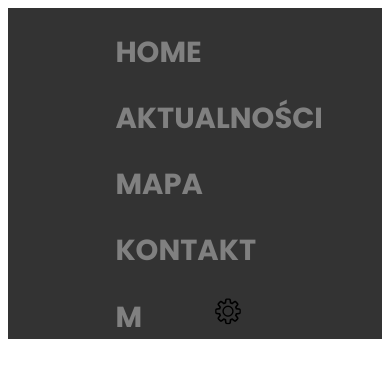
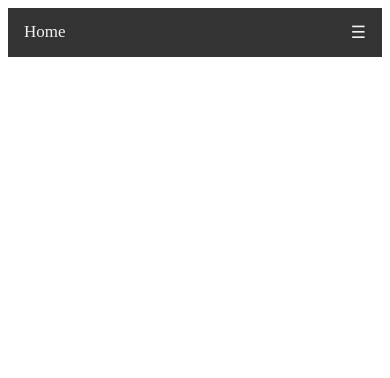
Before and after one commit to MikeZielony/WWW, an Angular app: page /navbar in a window 390 px wide. Shown: the top 378 px of the page. Built offline with nearby package versions, Linux system fonts and the light colour scheme.

Commit message:
Add responsive navbar

```diff
--- a/src/app/pages/menu/menu.component.html
+++ b/src/app/pages/menu/menu.component.html
@@ -3,7 +3,7 @@
     <h2 class="logo">StayMove</h2>
     <div class="toggle"></div>
   </header>
-  <video src="../../../assets/video/movie.mp4" type="video/>mp4" muted loop autoplay></video>
+  <video src="./assets/video/movie.mp4" type="video/>mp4" muted loop autoplay></video>
   <div class="overlay"></div>
   <div class="text">
     <h2>Travelling at Home</h2>
--- a/src/app/pages/navbar/navbar.component.css
+++ b/src/app/pages/navbar/navbar.component.css
@@ -1,3 +1,60 @@
+body {
+  font-family: sans-serif;
+  margin:0;
+}
+/* Add a black background color to the top navigation */
+.topnav {
+  background-color: #333;
+  overflow: hidden;
+}
+
+/* Style the links inside the navigation bar */
+.topnav a {
+  float: left;
+  display: block;
+  color: #f2f2f2;
+  text-align: center;
+  padding: 14px 16px;
+  text-decoration: none;
+  font-size: 17px;
+}
+
+/* Change the color of links on hover */
+.topnav a:hover {
+  background-color: #ddd;
+  color: black;
+}
+
+/* Hide the link that should open and close the topnav on small screens */
+.topnav .icon {
+  display: none;
+}
+
+/* When the screen is less than 600 pixels wide, hide all links, except for the first one ("Home"). Show the link that contains should open and close the topnav (.icon) */
+@media screen and (max-width: 600px) {
+  .topnav a:not(:first-child) {display: none;}
+  .topnav a.icon {
+    float: right;
+    display: block;
+  }
+}
+
+/* The "responsive" class is added to the topnav with JavaScript when the user clicks on the icon. This class makes the topnav look good on small screens (display the links vertically instead of horizontally) */
+@media screen and (max-width: 600px) {
+  .topnav.responsive {position: relative;}
+  .topnav.responsive a.icon {
+    position: absolute;
+    right: 0;
+    top: 0;
+  }
+  .topnav.responsive a {
+    float: none;
+    display: block;
+    text-align: left;
+  }
+}
+
+/*
 @import url('https://fonts.googleapis.com/css?family=Poppins:200,300,400,500,600,700,800,900&display=swap');
 *
 {
@@ -70,3 +127,4 @@ nav a::before {
 nav a:hover::before {
   width: 100%;
 }
+*/
--- a/src/app/pages/navbar/navbar.component.html
+++ b/src/app/pages/navbar/navbar.component.html
@@ -1,3 +1,18 @@
+<div class="topnav" id="myTopnav">
+
+    <a href="./home">Home</a>
+    <a href="./actual">Aktualności</a>
+    <a href="./mapa">Mapa</a>
+    <a href="./kontakt">Kontakt</a>
+    <a href="./menu">M</a>
+    <a href="./settings"><img src="../../../assets/icons/928422-32.png"></a>
+    <a href="javascript:void(0);" class="icon" onclick="myFunction()">&#9776;</a>
+
+</div>
+
+
+
+<!--
 <header>
   <div class="container">
     <h1 class="logo"></h1>
@@ -14,4 +29,4 @@
     </nav>
   </div>
 </header>
-<router-outlet></router-outlet>
+-->
--- a/src/app/pages/navbar/navbar.component.ts
+++ b/src/app/pages/navbar/navbar.component.ts
@@ -9,7 +9,18 @@ export class NavbarComponent implements OnInit {
 
   constructor() { }
 
+  public myFunction(): void {
+    const x = document.getElementById('myTopnav');
+    if (x.className === 'topnav') {
+      x.className += ' responsive';
+    } else {
+      x.className = 'topnav';
+    }
+  }
+
   ngOnInit(): void {
+    // this.myFunction();
+    document.addEventListener('click', () => this.myFunction());
   }
 
 }
```
